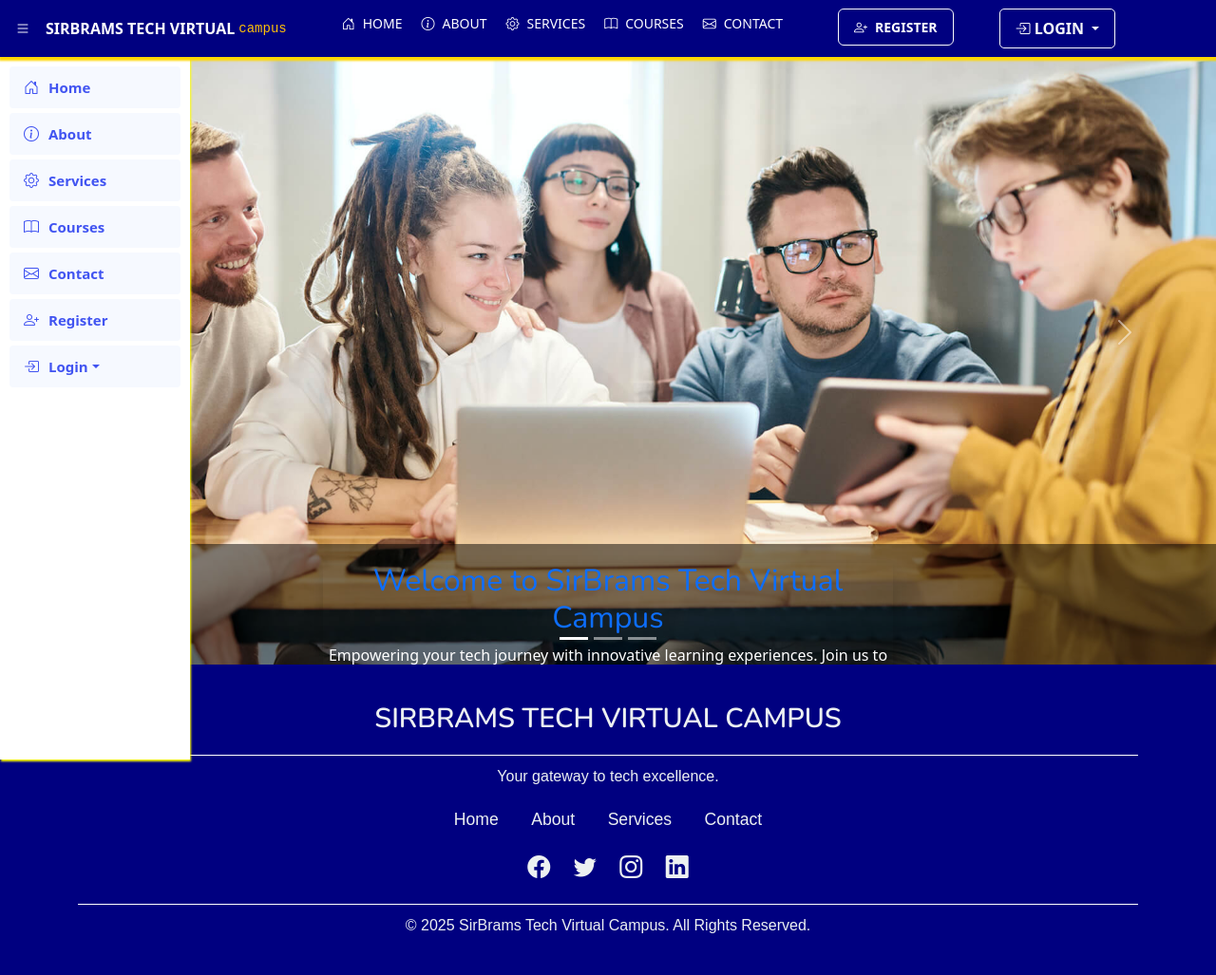
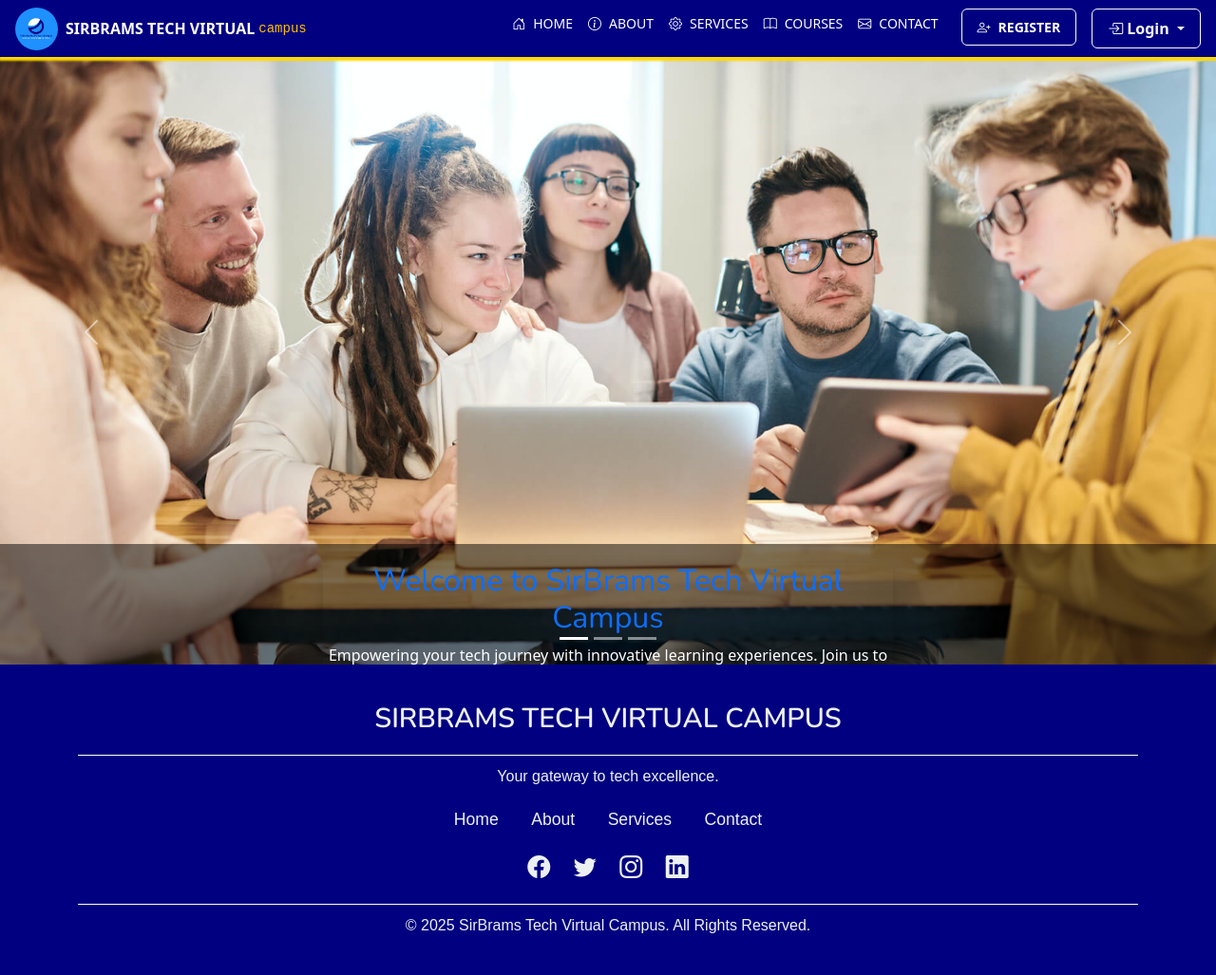
Before and after one commit to SirBrams-IT/TechCampus, a Django app: page / in a window 1280 px wide. Shown: the whole page at 95% size. Run offline with Django 5.2, Linux system fonts and the light colour scheme; parts of the project's set-up code (start-up, migrations or seed data) failed here and were passed over; some libraries are stand-ins or nearby versions.

Commit message:
new changes

```diff
--- a/templates/index.html
+++ b/templates/index.html
@@ -6,8 +6,9 @@
           content="width=device-width, user-scalable=no, initial-scale=1.0, maximum-scale=1.0, minimum-scale=1.0">
     <meta http-equiv="X-UA-Compatible" content="ie=edge">
     <title>SirBrams Tech Virtual Campus</title>
-    <meta name="description" content="">
-    <meta name="keywords" content="">
+    <meta name="description" content="SirBrams Tech Virtual Campus offers accessible tech education and training.">
+    <meta name="keywords" content="SirBrams Tech, virtual campus, online tech training, IT courses, programming, design">
+
     {% load static %}
 
     <link href="{% static 'assets/img/logo.png' %}" rel="icon">
@@ -34,57 +35,55 @@
     <!-- Bootstrap Icons CDN -->
     <link rel="stylesheet" href="https://cdn.jsdelivr.net/npm/bootstrap-icons/font/bootstrap-icons.css">
 
-    <style>
-
-        .toggle-sidebar-btn {
-  font-size: 16px;
-  cursor: pointer;
-  color: white;
-  font-weight: bolder;
-
-}
-    </style>
-
 </head>
 
     <body>
-<nav class="navbar navbar-expand-lg px-3 fixed-top d-flex align-items-center" id="header1">
-    <i class="bi bi-list toggle-sidebar-btn me-3 "></i>
-    <div class="d-flex align-items-center justify-content-between">
-        <span class="d-lg-block text-uppercase text-white" id="titles">SirBrams Tech Virtual  </span><div  class="text-lowercase  text-warning ms-1" style="font-family:'Courier New';
-font-size: 14px">Campus </div>
+   <nav class="navbar navbar-expand-lg fixed-top px-3" id="header1">
+    <div class="d-flex align-items-center me-auto">
+        <i class="bi bi-list toggle-sidebar-btn me-3 text-white d-lg-none"></i>
+
+        <img src="{% static 'assets/img/logo.png' %}" alt="logo"
+             style="height:45px; width:45px; background-color:dodgerblue; padding:4px; border-radius:50%; object-fit:contain;">
+
+        <!-- Title -->
+        <span class="text-uppercase text-white ms-2" id="titles">SirBrams Tech Virtual</span>
+        <div class="text-lowercase text-warning ms-1" style="font-family:'Courier New'; font-size: 14px;">Campus</div>
+    </div>
 
     <!-- Navbar Items -->
     <div class="collapse navbar-collapse" id="navbarNav">
-            <ul class="navbar-nav ms-5 text-uppercase">
-                <li><a href="{% url 'index' %}" title="Home"><i class="bi bi-house-door"></i> <span>Home</span></a></li>
-                <li><a href="{% url 'about' %}" title="About Us"><i class="bi bi-info-circle"></i> <span>About</span></a></li>
-                <li><a href="{% url 'services' %}" title="Our Services"><i class="bi bi-gear"></i> <span>Services</span></a></li>
-                <li><a href="{% url 'courses' %}" title="Available Courses"><i class="bi bi-book"></i> <span>Courses</span></a></li>
-                <li><a href="{% url 'contact' %}" title="Get in Touch"><i class="bi bi-envelope"></i> <span>Contact</span></a></li>
+        <ul class="navbar-nav ms-auto text-uppercase">
+            <li class="nav-item"><a class="nav-link text-white" href="{% url 'index' %}"><i class="bi bi-house-door"></i> Home</a></li>
+            <li class="nav-item"><a class="nav-link text-white" href="{% url 'about' %}"><i class="bi bi-info-circle"></i> About</a></li>
+            <li class="nav-item"><a class="nav-link text-white" href="{% url 'services' %}"><i class="bi bi-gear"></i> Services</a></li>
+            <li class="nav-item"><a class="nav-link text-white" href="{% url 'courses' %}"><i class="bi bi-book"></i> Courses</a></li>
+            <li class="nav-item"><a class="nav-link text-white" href="{% url 'contact' %}"><i class="bi bi-envelope"></i> Contact</a></li>
 
-                <li class="nav-item ms-5">
-                    <a href="{% url 'register' %}" class="btn btn-outline-light text-uppercase fw-bold px-3 py-2">
+            <!-- Register Button -->
+            <li class="nav-item ms-lg-3 mt-2 mt-lg-0">
+                <a href="{% url 'register' %}" class="btn btn-outline-light fw-bold px-3 py-2">
                     <i class="bi bi-person-plus"></i> Register
                 </a>
             </li>
 
-                <li class="nav-item dropdown ms-5 text-end">
-                    <button class="btn btn-outline-light text-uppercase fw-bold px-3 py-2 dropdown-toggle"
-                            style="border-radius: 5px;" type="button" id="loginDropdown" data-bs-toggle="dropdown" aria-expanded="false">
+            <!-- Login Dropdown -->
+            <li class="nav-item dropdown ms-lg-3 mt-2 mt-lg-0">
+                <button class="btn btn-outline-light fw-bold px-3 py-2 dropdown-toggle"
+                        type="button" id="loginDropdown" data-bs-toggle="dropdown" aria-expanded="false">
                     <i class="bi bi-box-arrow-in-right"></i> Login
                 </button>
                 <ul class="dropdown-menu dropdown-menu-end dropdown-menu-dark text-center" aria-labelledby="loginDropdown">
-                        <li><a class="dropdown-item text-primary" href="{% url 'login' %}"><i class="bi bi-person"></i>Student</a></li>
-                        <li><a class="dropdown-item text-primary" href="{% url 'admin_login' %}"><i class="bi bi-person-badge"></i>Mentor</a></li>
+                    <li><a class="dropdown-item text-primary" href="{% url 'login' %}"><i class="bi bi-person"></i> Student</a></li>
+                    <li><a class="dropdown-item text-primary" href="{% url 'admin_login' %}"><i class="bi bi-person-badge"></i> Mentor</a></li>
                 </ul>
             </li>
         </ul>
     </div>
-    </div>
 </nav>
 
-<aside class="sidebar">
+
+
+ <aside class="sidebar d-block d-md-none">
      <ul class="sidebar-nav">
         <li class="nav-item">
             <a class="nav-link" href="{% url 'index' %}">
@@ -128,8 +127,9 @@ font-size: 14px">Campus </div>
     </ul>
   </aside>
 
+
   <div id="demo" class="carousel slide" data-bs-ride="carousel">
-    <!-- Indicators/dots -->
+
     <div class="carousel-indicators">
         <button type="button" data-bs-target="#demo" data-bs-slide-to="0" class="active"></button>
         <button type="button" data-bs-target="#demo" data-bs-slide-to="1"></button>
```
Also changed, not shown: templates/main-page.html (+31 -38 lines), db.sqlite3. Lines whose indentation alone changed are shown as unchanged.
